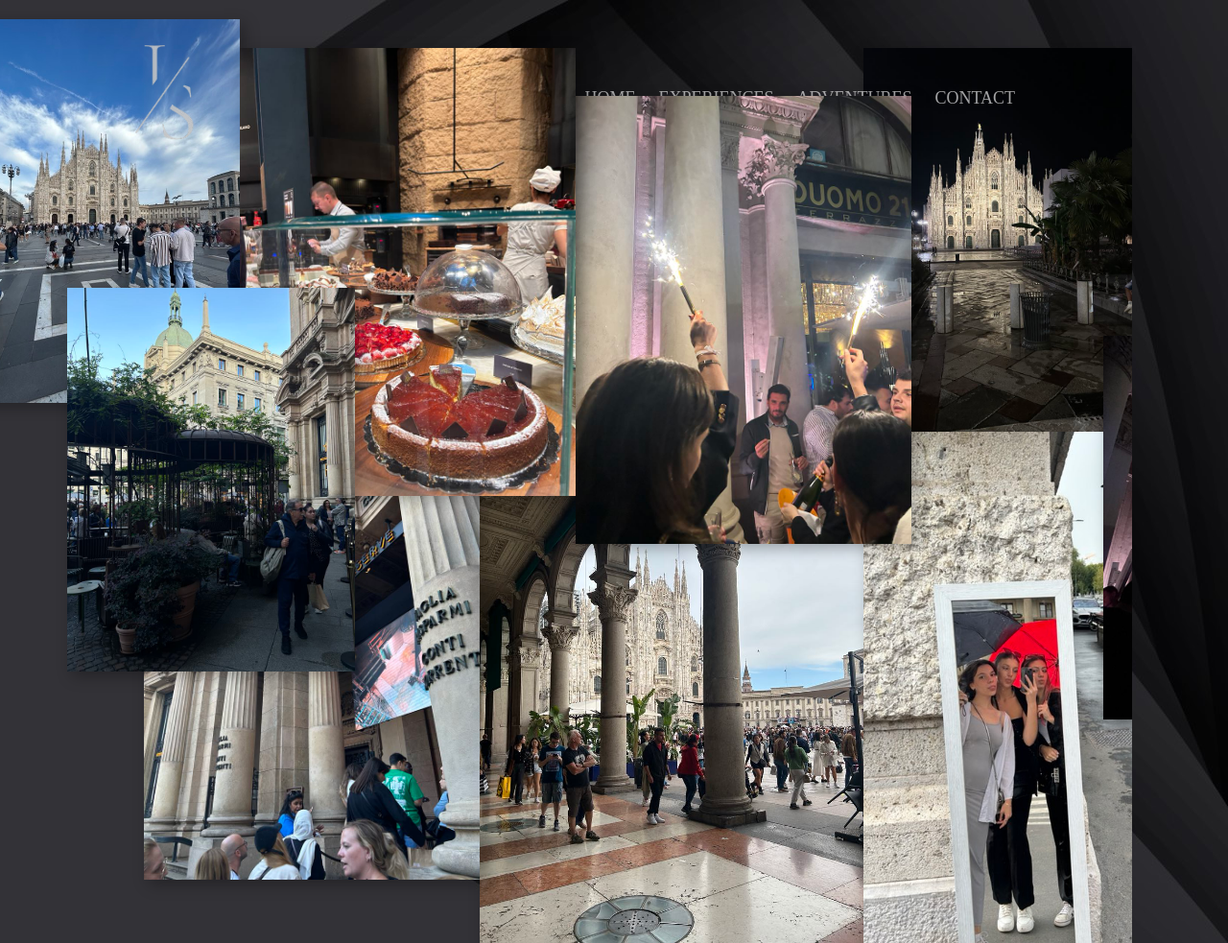
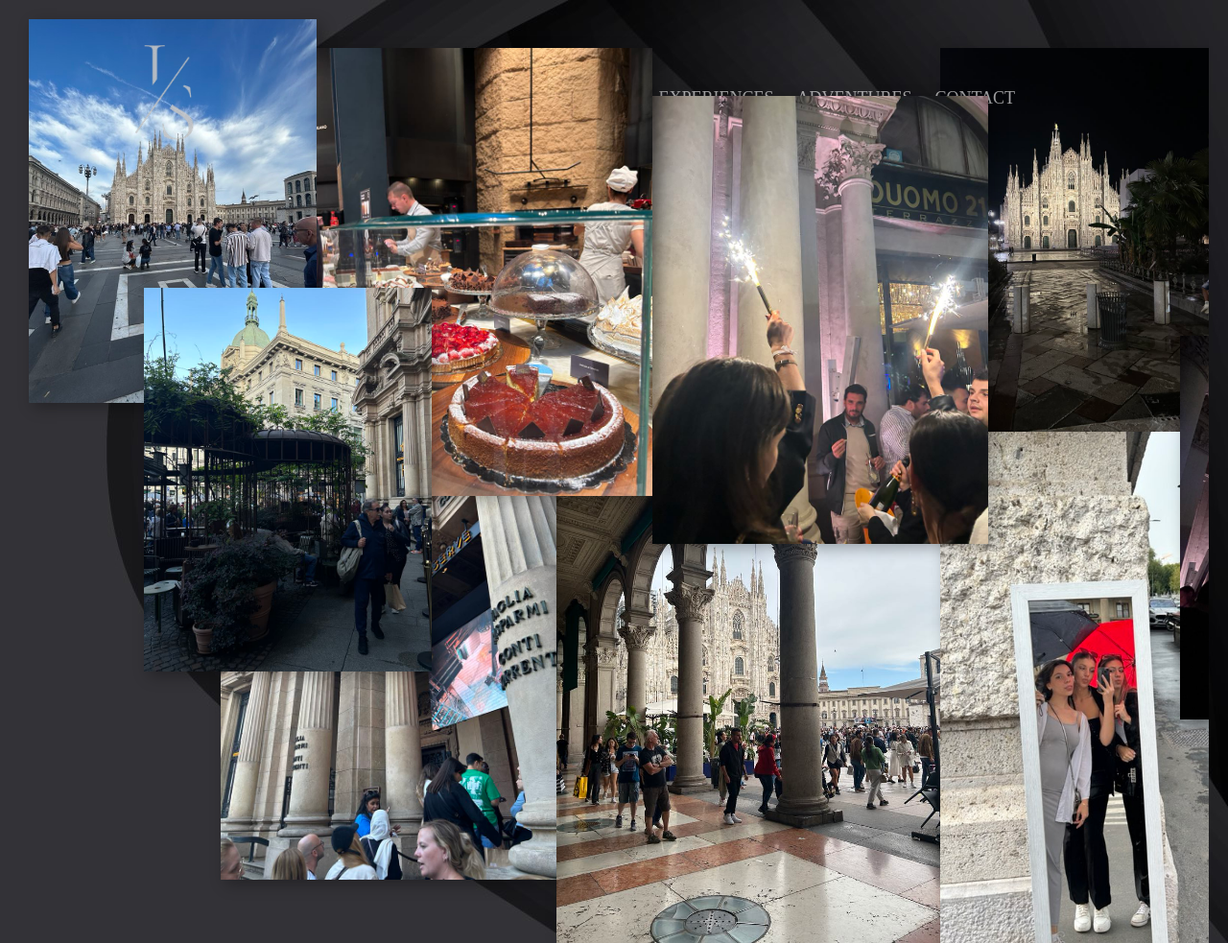
Before and after one commit to istevanoska/istevanoska.github.io, a plain HTML site: page milan.html in a window 1280 px wide. Shown: the top 983 px of the page at 96% size. Drawn offline with Linux system fonts and the light colour scheme.

Commit message:
Add files via upload

```diff
--- a/style.css
+++ b/style.css
@@ -578,7 +578,7 @@ footer{
     height: 1200px; /* Adjust the height as needed */
     margin-top: 200px;
     overflow: hidden;
-    margin-left: -100px;
+    margin-left: -20px;
 }
 
 .collage-img {
```
